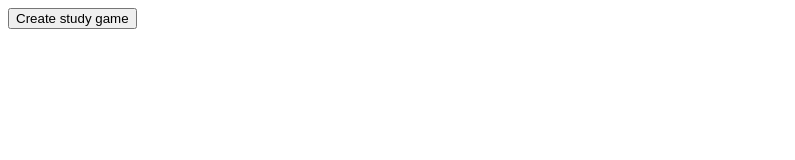
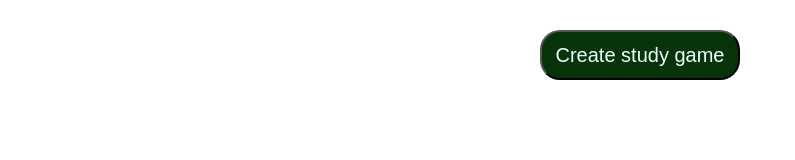
Before and after one commit to OBogdana/training-cards, a plain HTML site: page index.html in a window 1280 px wide. Shown: the whole page, without its empty margins (0-795 px from the left). Drawn offline with Linux system fonts and the light colour scheme.

Commit message:
add styles

```diff
--- a/index.html
+++ b/index.html
@@ -2,11 +2,12 @@
 <html lang="en">
 <head>
     <meta charset="UTF-8">
+    <link rel="stylesheet" href="styles.css">
     <title>Training Cards</title>
 </head>
 <body>
 
-<div>
+<div class="btn-box">
     <button id="createGameButton" class="btn">Create study game</button>
 </div>
 
--- /dev/null
+++ b/styles.css
@@ -0,0 +1,15 @@
+.btn-box{
+    display: flex;
+    justify-content: center;
+    margin: 15px;
+    padding: 15px;
+}
+
+.btn{
+    height: 50px;
+    width: 200px;
+    font-size: 20px;
+    border-radius: 20px;
+    background-color: #073309;
+    color: azure;
+}
```
